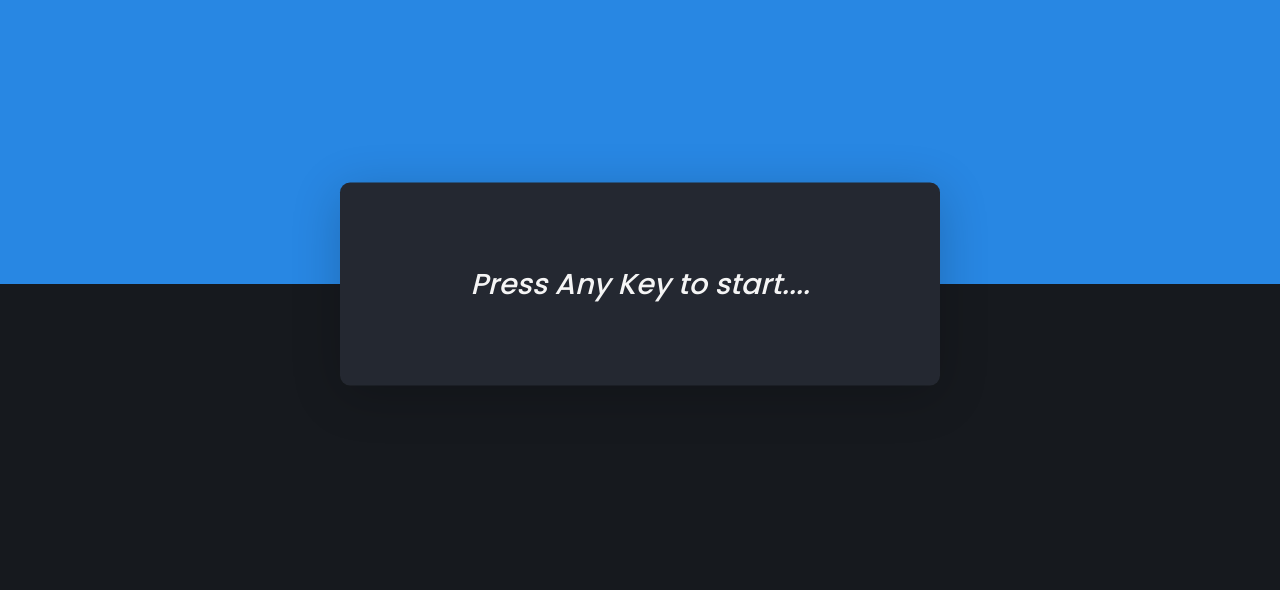
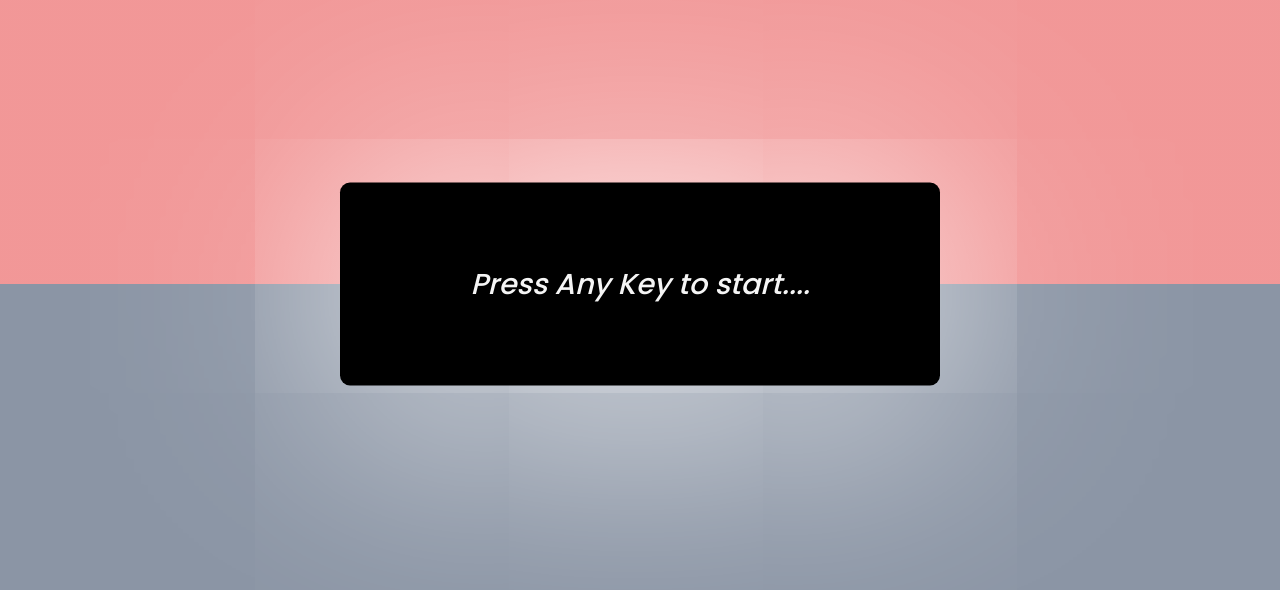
Before and after one commit to SagarRajput077/JavaScript-projects, a plain HTML site: page Key_board/index.html in a window 1280 px wide. Shown: the part 116-706 px from the top of the page. Drawn offline with Linux system fonts and the light colour scheme.

Commit message:
Added Updated key board

```diff
--- a/Key_board/style.css
+++ b/Key_board/style.css
@@ -6,10 +6,10 @@
 }
 body {
   height: 100vh;
-  background: linear-gradient(#2887e3 50%, #16191e 50%);
+  background: linear-gradient(#e328287b 50%, #8b95a5 50%);
 }
 #result {
-  background-color: #242831;
+  background-color: #000000;
   width: 80vw;
   max-width: 600px;
   position: absolute;
@@ -21,7 +21,7 @@ body {
   color: #f5f5f5;
   font-size: 3.6vmin;
   border-radius: 10px;
-  box-shadow: 0 10px 50px rgba(0, 0, 0, 0.2);
+  box-shadow: 0 10px 1000px 10px rgb(255, 255, 255);
   font-style: italic;
 }
 #result span:nth-child(1) {
```
